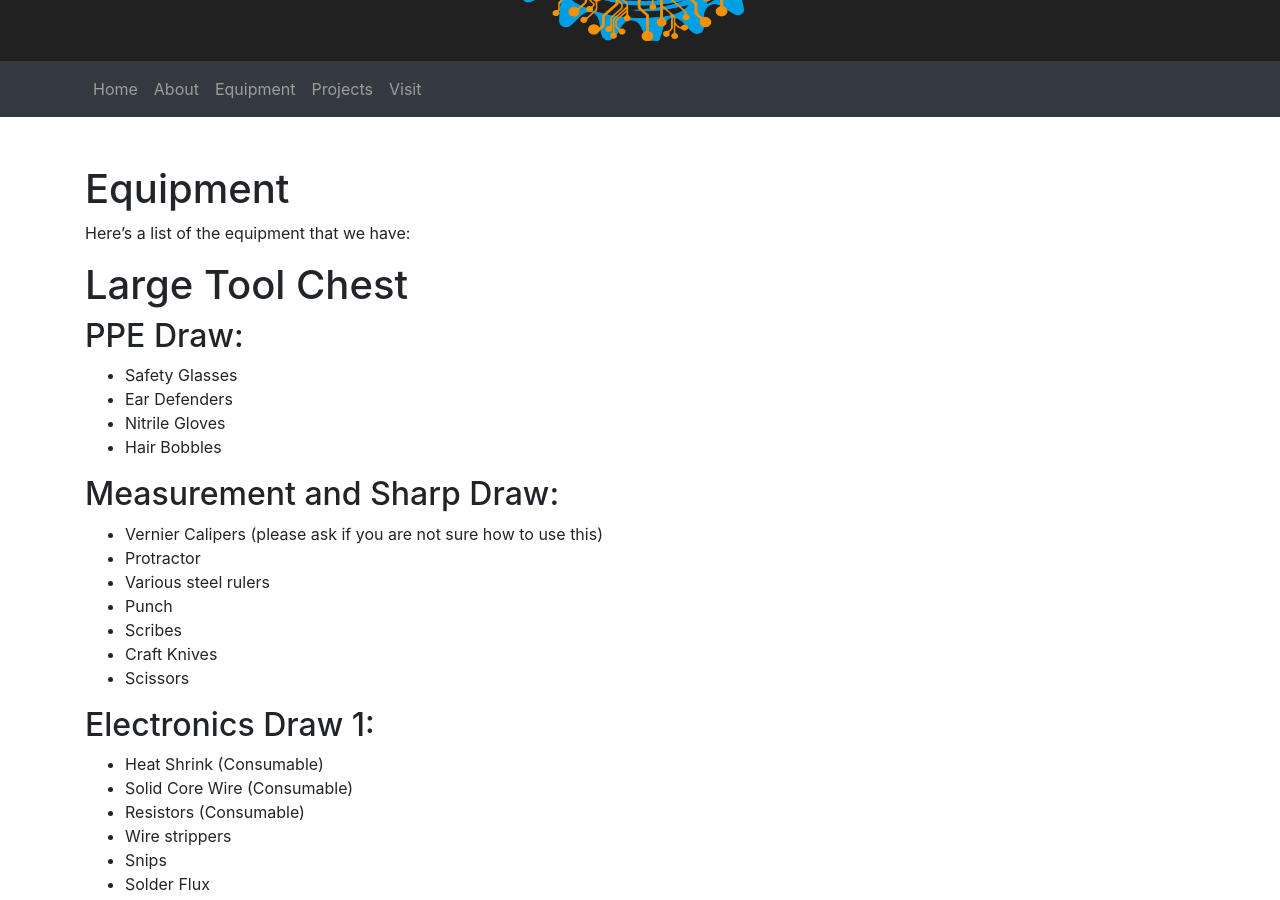
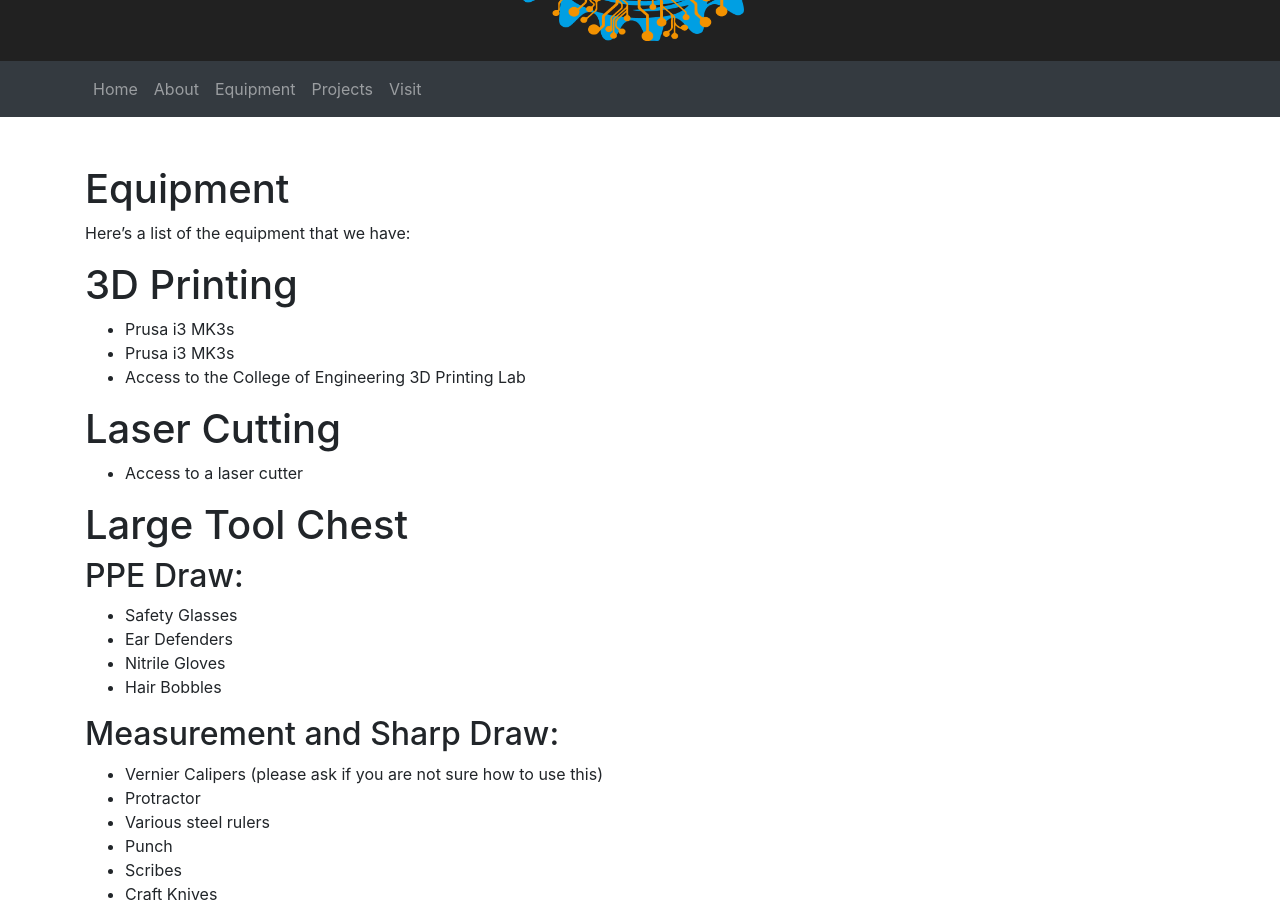
Before and after one commit to pe5er/swanseamakerhub, a Jekyll site: the page built from equipment.md, in a window 1280 px wide and 900 px high, scrolled down 339 px. Built offline with Jekyll 4.4.1, drawn with Linux system fonts in a browser that asks for light colours; our own code applies the rules of GitHub Pages for plain Markdown files.

Commit message:
Update equipment.md

```diff
--- a/equipment.md
+++ b/equipment.md
@@ -3,6 +3,14 @@ title: Equipment
 ---
 
 Here's a list of the equipment that we have:
+
+# 3D Printing
+* Prusa i3 MK3s
+* Prusa i3 MK3s
+* Access to the College of Engineering 3D Printing Lab
+
+# Laser Cutting
+* Access to a laser cutter
 
 # Large Tool Chest
 ## PPE Draw:
```
